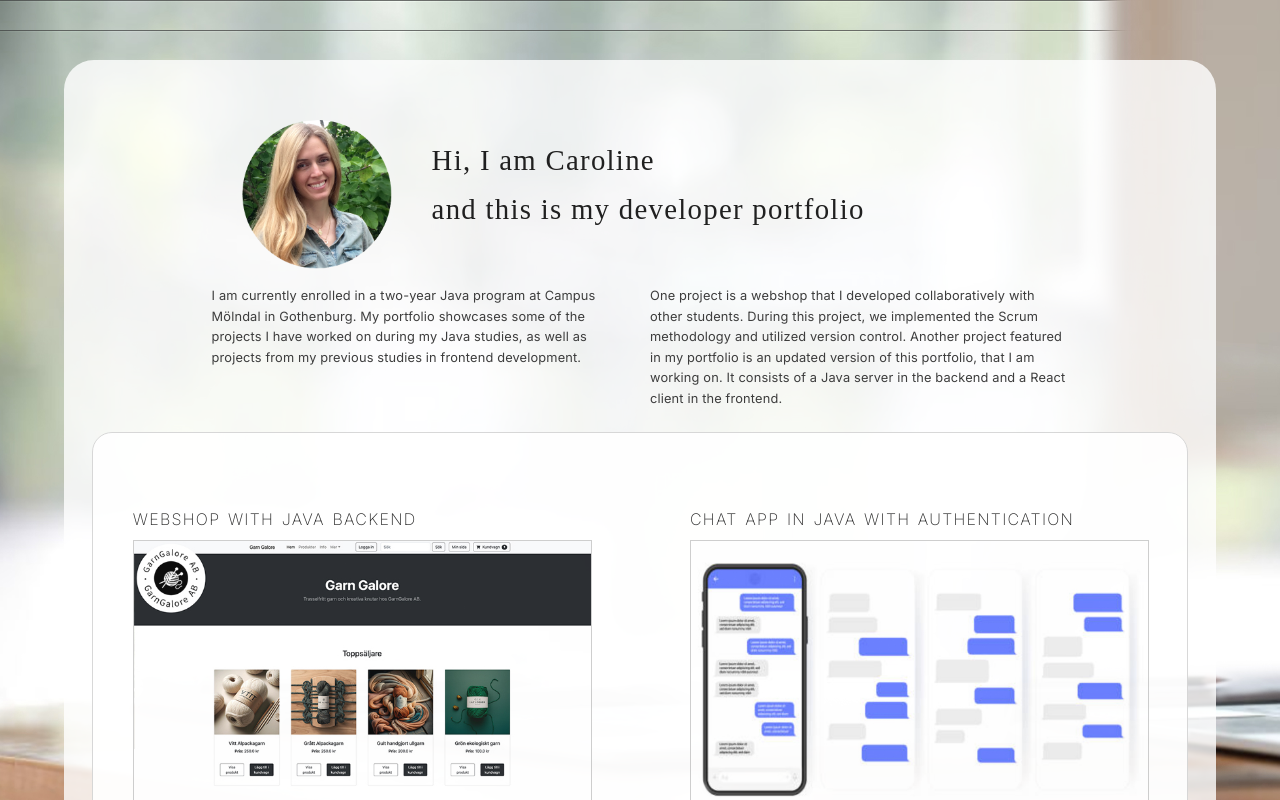
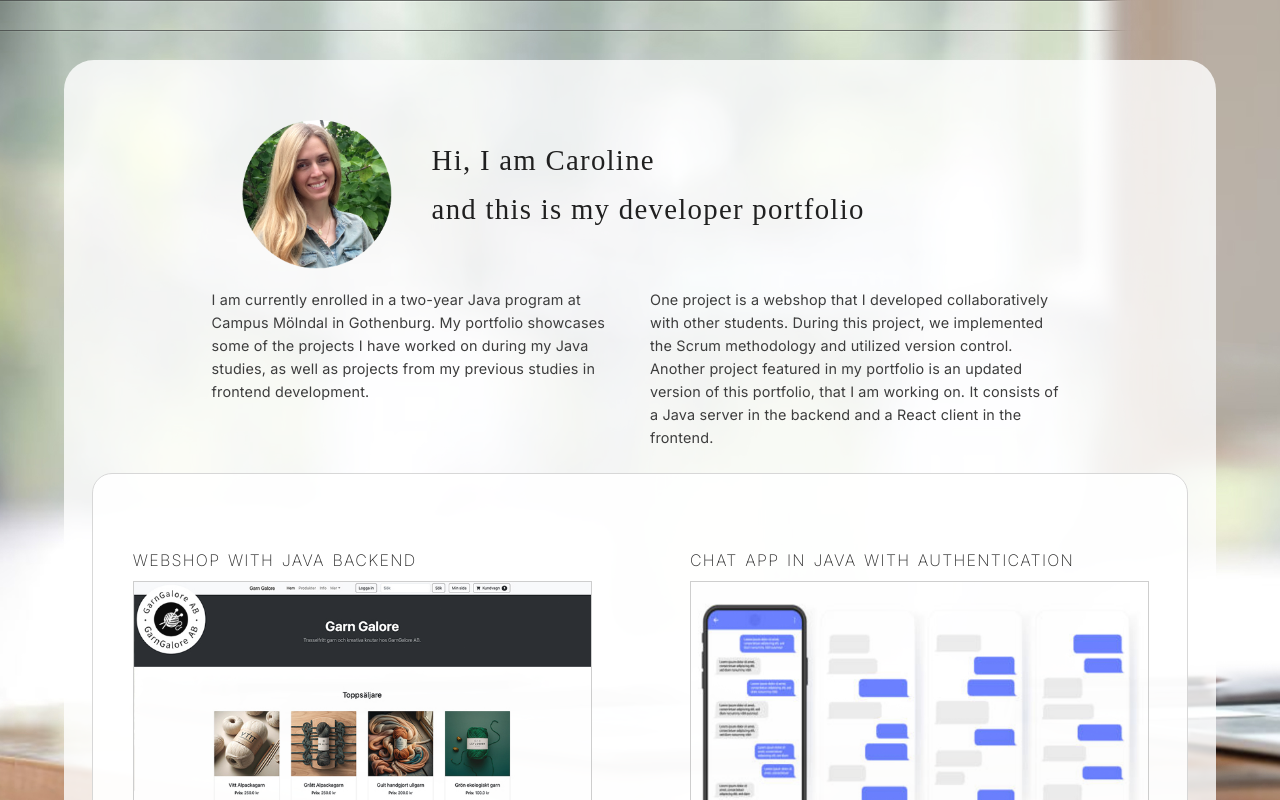
Before and after one commit to bycaroline/React_DeveloperPortfolio, a React (Create React App) app: page / in a window 1280 px wide. Shown: the top 800 px of the page. Built offline with nearby package versions, Linux system fonts and the light colour scheme; a web font is replaced by a local one.

Commit message:
Update styles.module.css

```diff
--- a/src/css/styles.module.css
+++ b/src/css/styles.module.css
@@ -48,7 +48,7 @@ h4 {
 p {
     font-family: 'Inter', sans-serif;
     letter-spacing: 0.01rem;
-    font-size: 0.8em;
+    font-size: 0.9em;
     color: rgb(61, 61, 61);
     line-height: 1.6em;
 }
```
